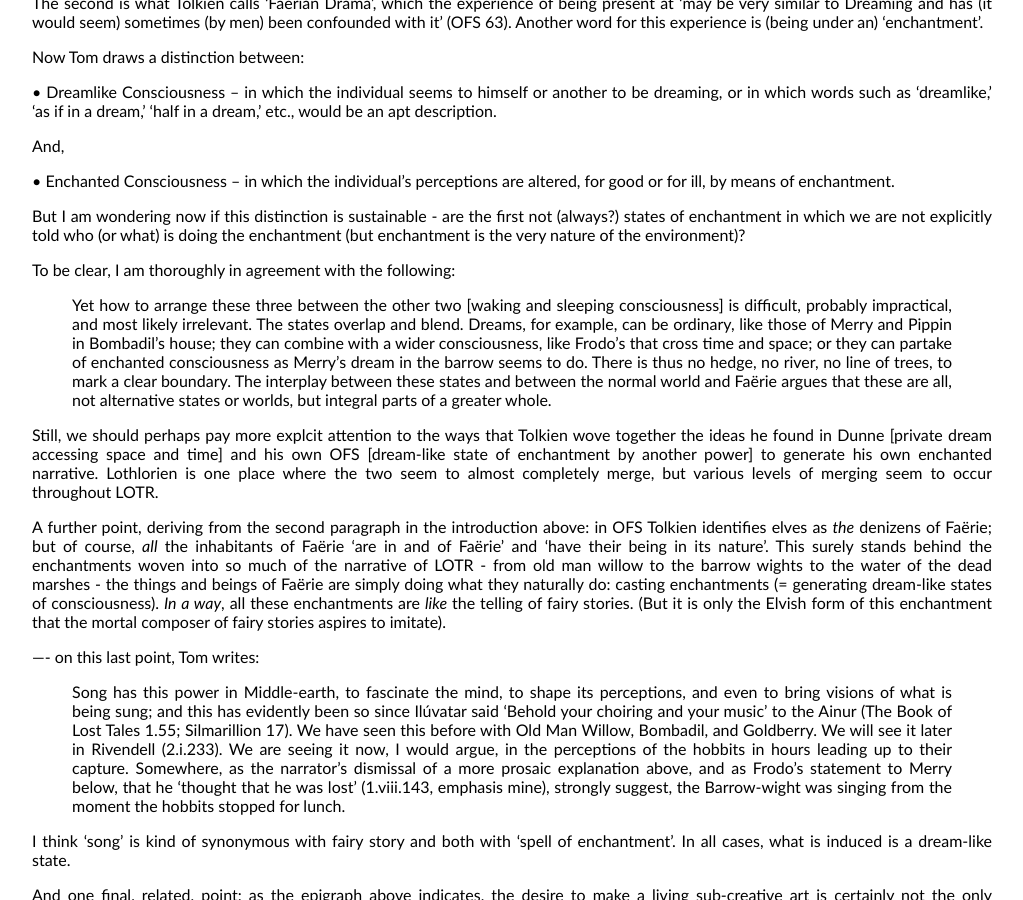
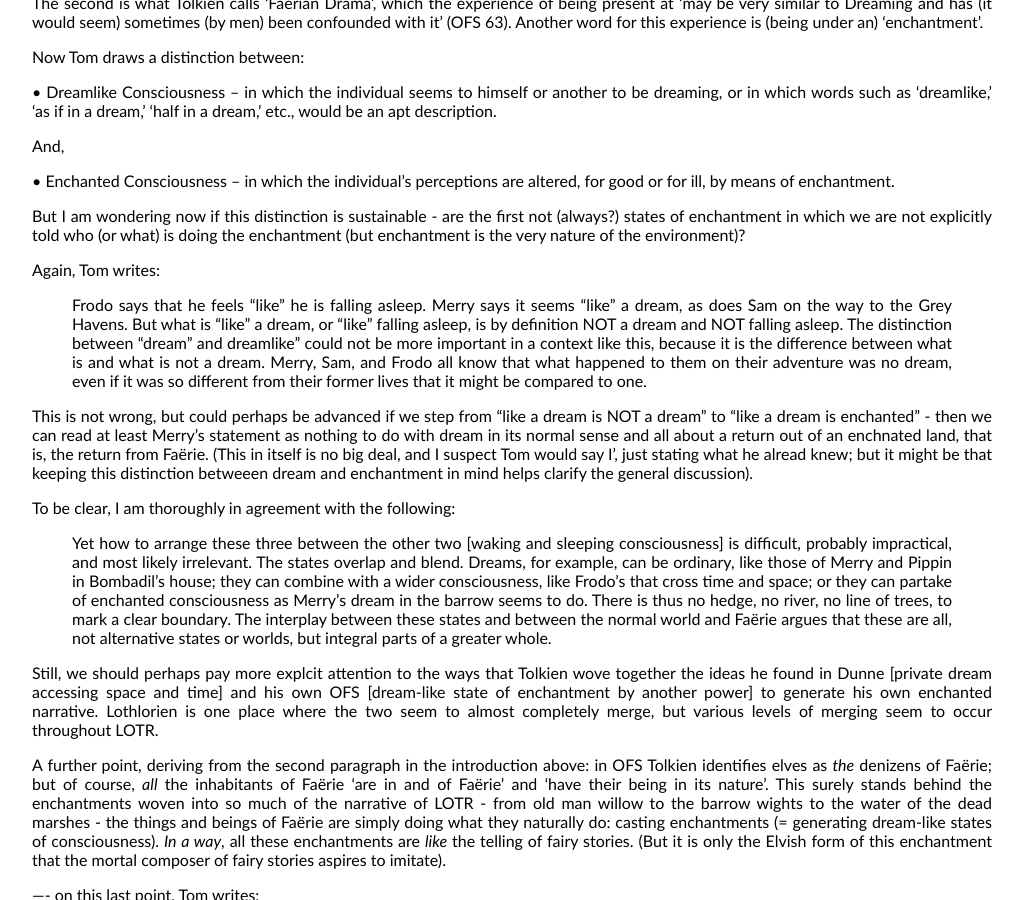
Before and after one commit to uoou/AWildernessOfDragons, a Jekyll site: the page built from essay.md, in a window 1280 px wide and 900 px high, scrolled down 1993 px. Shown: the whole window, without its empty margins (0-1023 px from the left). Built offline with Jekyll 4.4.1, drawn with Linux system fonts in a browser that asks for light colours; Markdown is read by kramdown in place of the engine named in the settings.

Commit message:
Update essay.md

```diff
--- a/essay.md
+++ b/essay.md
@@ -64,6 +64,11 @@ And,
 
 But I am wondering now if this distinction is sustainable - are the first not (always?) states of enchantment in which we are not explicitly told who (or what) is doing the enchantment (but enchantment is the very nature of the environment)?
 
+Again, Tom writes:
+>Frodo says that he feels "like" he is falling asleep.  Merry says it seems "like" a dream, as does Sam on the way to the Grey Havens. But what is "like" a dream, or "like" falling asleep, is by definition NOT a dream and NOT falling asleep.  The distinction between "dream" and dreamlike" could not be more important in a context like this, because it is the difference between what is and what is not a dream. Merry, Sam, and Frodo all know that what happened to them on their adventure was no dream, even if it was so different from their former lives that it might be compared to one.
+
+This is not wrong, but could perhaps be advanced if we step from "like a dream is NOT a dream" to "like a dream is enchanted" - then we can read at least Merry's statement as nothing to do with dream in its normal sense and all about a return out of an enchnated land, that is, the return from Faërie. (This in itself is no big deal, and I suspect Tom would say I', just stating what he alread knew; but it might be that keeping this distinction betweeen dream and enchantment in mind helps clarify the general discussion).
+
 To be clear, I am thoroughly in agreement with the following:
 
 >Yet how to arrange these three between the other two [waking and sleeping consciousness] is difficult, probably impractical, and most likely irrelevant. The states overlap and blend. Dreams, for example, can be ordinary, like those of Merry and Pippin in Bombadil's house; they can combine with a wider consciousness, like Frodo's that cross time and space; or they can partake of enchanted consciousness as Merry's dream in the barrow seems to do. There is thus no hedge, no river, no line of trees, to mark a clear boundary. The interplay between these states and between the normal world and Faërie argues that these are all, not alternative states or worlds, but integral parts of a greater whole.
```
